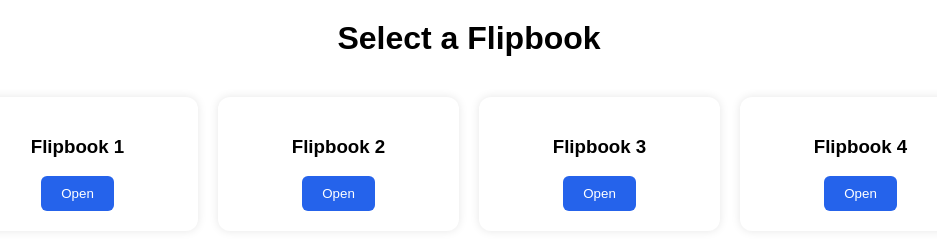
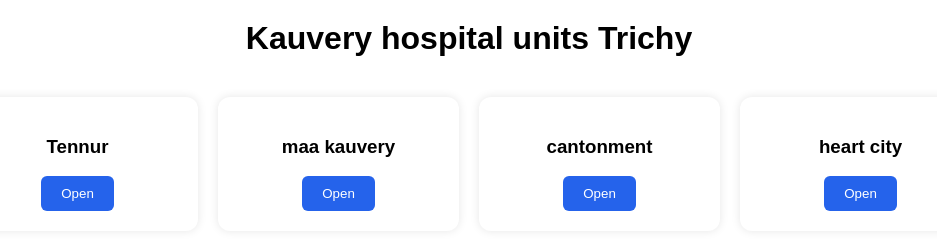
Before and after one commit to SRI15012003/mypdf, a plain HTML site: page home.html in a window 1280 px wide. Shown: the whole page, without its empty margins (171-1108 px from the left). Drawn offline with Linux system fonts and the light colour scheme.

Commit message:
home.html

```diff
--- a/home.html
+++ b/home.html
@@ -8,23 +8,23 @@
 </head>
 <body class="home-page">
 
-  <h1 class="home-title">Select a Flipbook</h1>
+  <h1 class="home-title">Kauvery hospital units Trichy</h1>
 
   <div class="grid-container">
     <div class="grid-item">
-      <h3>Flipbook 1</h3>
+      <h3>Tennur</h3>
       <button onclick="openFlipbook('https://heyzine.com/flip-book/019a007614.html')">Open</button>
     </div>
     <div class="grid-item">
-      <h3>Flipbook 2</h3>
+      <h3>maa kauvery</h3>
       <button onclick="openFlipbook('https://heyzine.com/flip-book/abcd1234.html')">Open</button>
     </div>
     <div class="grid-item">
-      <h3>Flipbook 3</h3>
+      <h3>cantonment</h3>
       <button onclick="openFlipbook('https://heyzine.com/flip-book/xyz98765.html')">Open</button>
     </div>
     <div class="grid-item">
-      <h3>Flipbook 4</h3>
+      <h3>heart city</h3>
       <button onclick="openFlipbook('https://heyzine.com/flip-book/flip12345.html')">Open</button>
     </div>
   </div>
```
